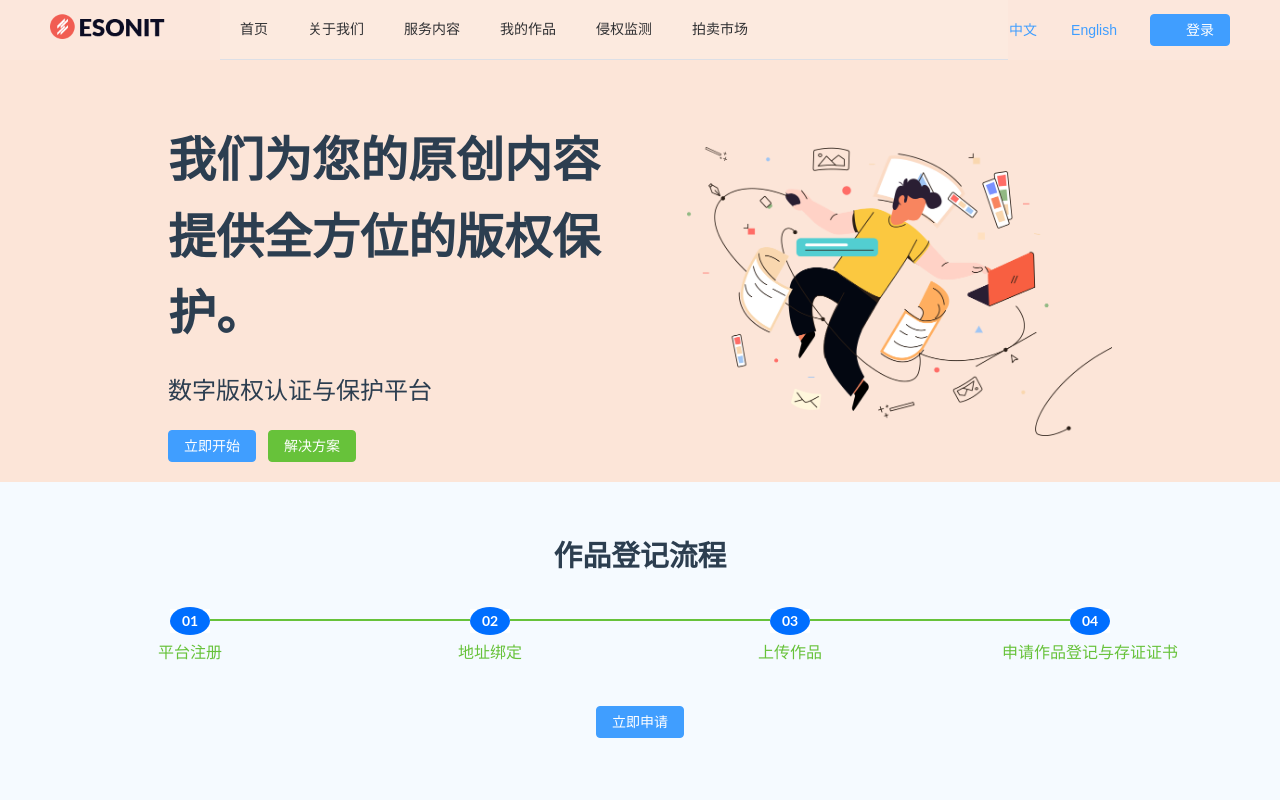
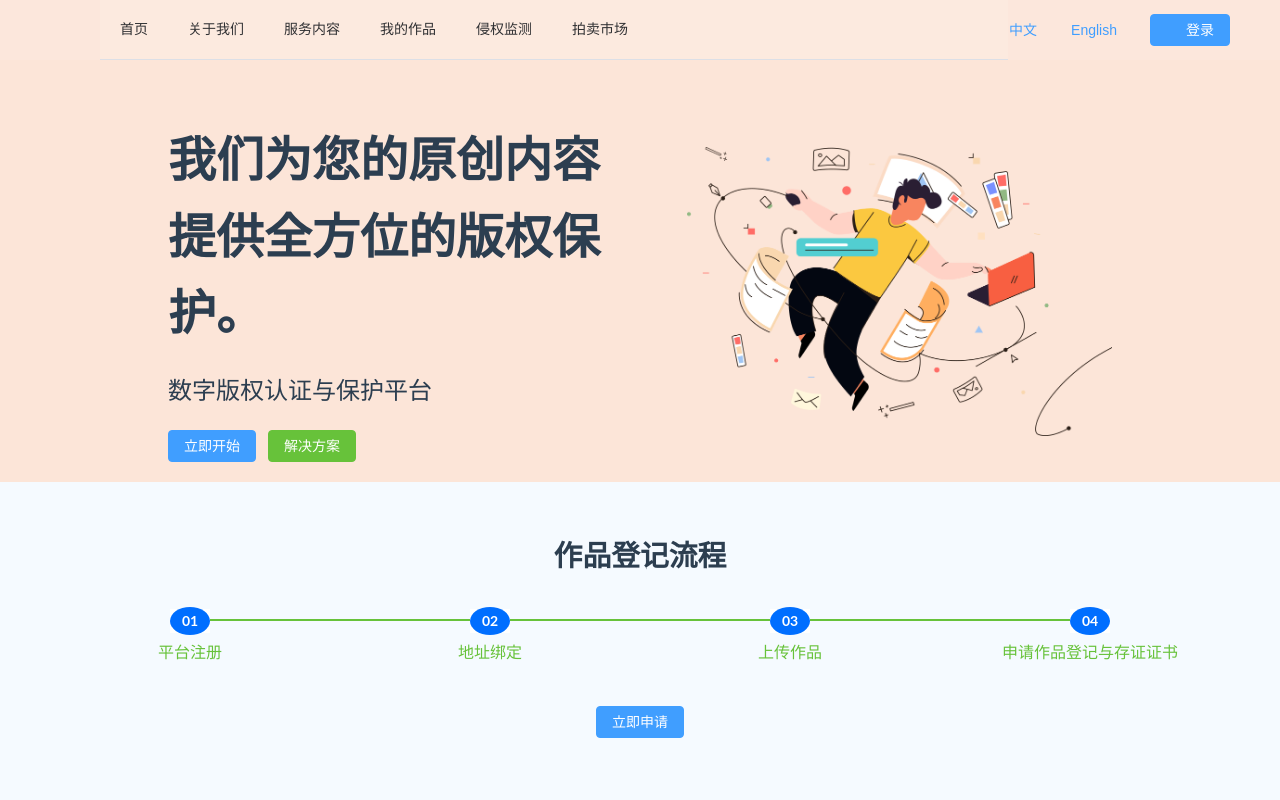
Before and after one commit to COSAKURA/vdigital, a Vue app: page /home in a window 1280 px wide. Shown: the top 800 px of the page. Built offline with nearby package versions, Linux system fonts and the light colour scheme.

Commit message:
删除logo

```diff
--- a/src/views/HomeView.vue
+++ b/src/views/HomeView.vue
@@ -6,7 +6,7 @@
     <!-- 透明主导航栏 -->
     <el-header class="main-header">
       <div class="logo">
-        <img src="@/assets/images/logo.png" alt="Logo" />
+        <!-- <img src="@/assets/images/logo.png" alt="Logo" /> -->
       </div>
       <el-menu
         mode="horizontal"
@@ -91,7 +91,6 @@
 </template>
 
 <script>
-import axios from 'axios';
 
 export default {
   name: 'HomeView',
```
